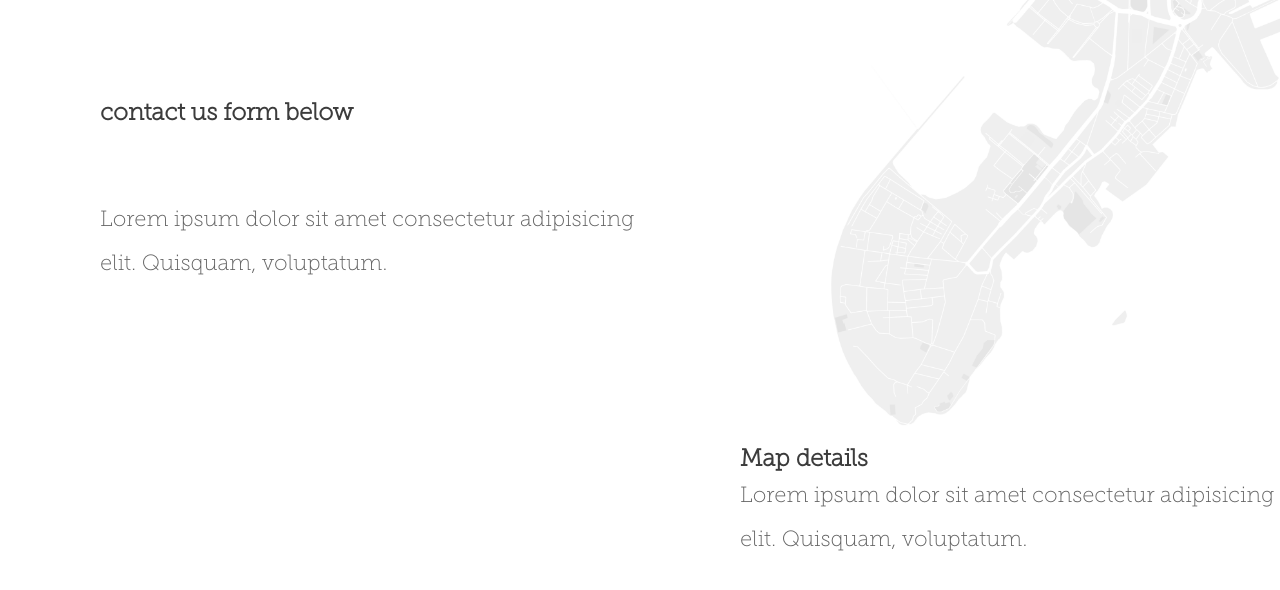
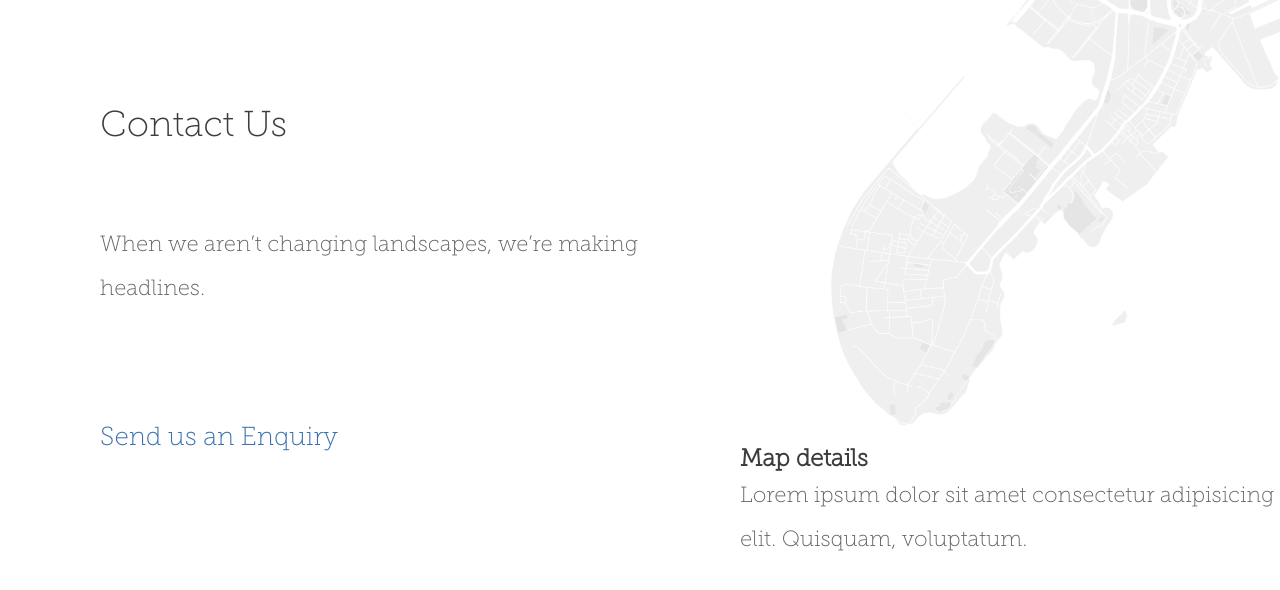
Before and after one commit to omkarhcode/bcd-contact-us, a PHP site: page / in a window 1280 px wide. Shown: the part 85-675 px from the top of the page. Run offline with PHP 8.4, Linux system fonts and the light colour scheme.

Commit message:
Update contact us section in index.php

```diff
--- a/index.php
+++ b/index.php
@@ -35,8 +35,9 @@
 
     <section class="section">
         <div class="contact-us-container">
-            <h1>contact us form below</h1>
-            <p>Lorem ipsum dolor sit amet consectetur adipisicing elit. Quisquam, voluptatum.</p>
+            <h2>Contact Us</h2>
+            <p>When we aren’t changing landscapes, we’re making headlines.</p>
+            <h3>Send us an Enquiry</h3>
         </div>
         <div class="map-container">
             <img src="assets/map.png" alt="" class="map">
```
